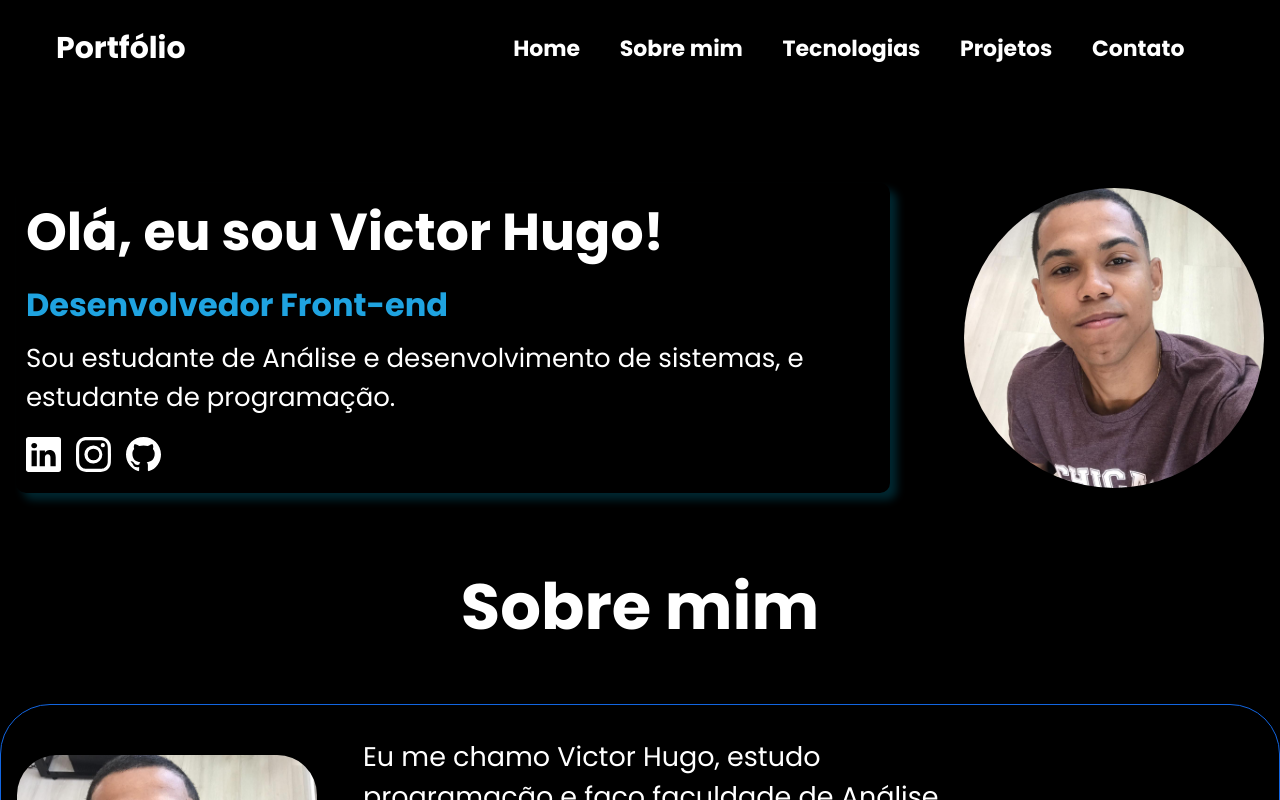
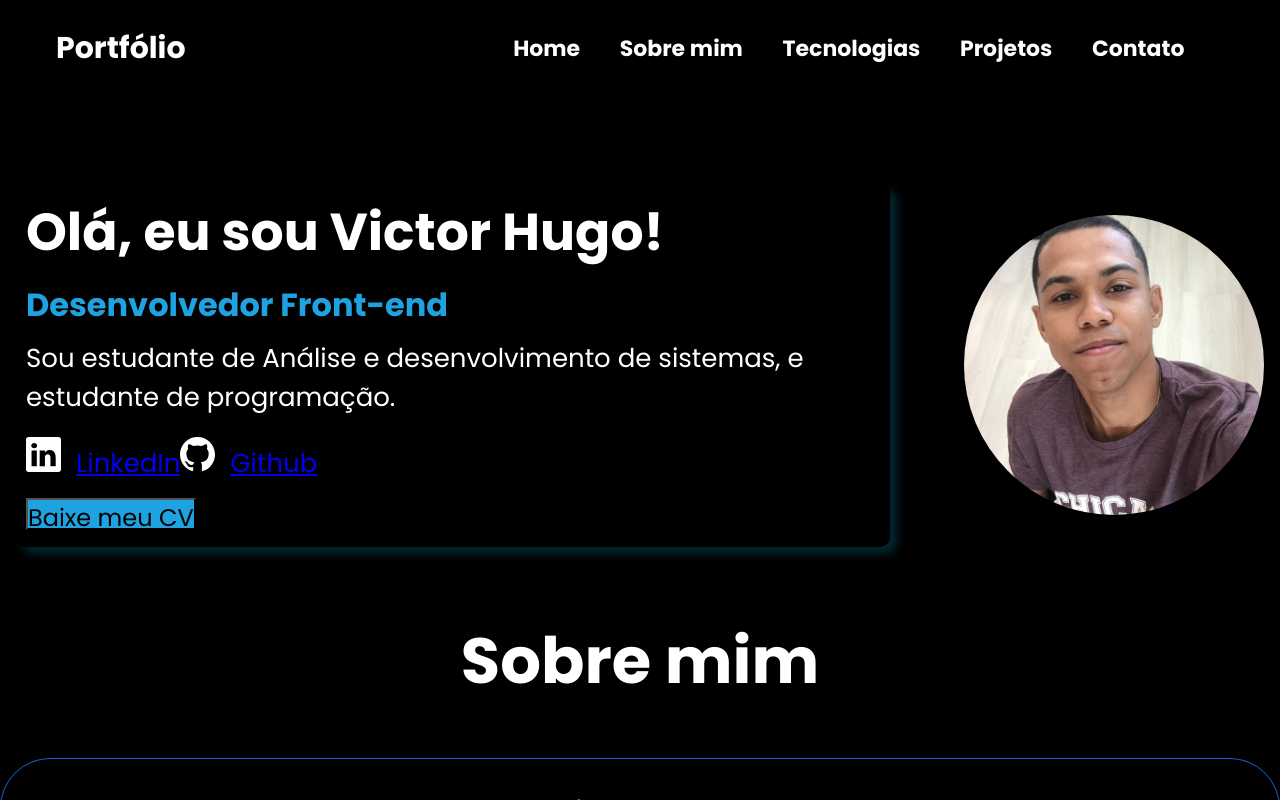
Before and after one commit to TorugoJS/Portfolio, a React (Create React App) app: page / in a window 1280 px wide. Shown: the top 800 px of the page. Built offline with nearby package versions, Linux system fonts and the light colour scheme.

Commit message:
Portfolio

```diff
--- a/public/index.html
+++ b/public/index.html
@@ -25,6 +25,7 @@
       Learn how to configure a non-root public URL by running `npm run build`.
     -->
     <title>React App</title>
+    <!-- <h1>Curriculo</h1> -->
   </head>
   <body>
     <noscript>You need to enable JavaScript to run this app.</noscript>
--- a/src/Sessões/Contato/Contato.js
+++ b/src/Sessões/Contato/Contato.js
@@ -25,7 +25,7 @@ function Contato(){
                     </div>
 
                     <div className="form-contato">
-                <form>
+                <form action="https://formsubmit.co/victorhugo60046@gmail.com" method="POST">
                     <input type='text'
                         placeholder="Nome"
                         className='input-nome'
--- a/src/Sessões/Home/Home.js
+++ b/src/Sessões/Home/Home.js
@@ -1,7 +1,8 @@
 import fotoPefil from '../imagens/Perfil.jpeg'
 import styles from './Home.module.css'
+import cv from '../curriculo/Curriculo.pdf';
 
-import { BsLinkedin, BsInstagram, BsGithub} from 'react-icons/bs'
+import { BsLinkedin, BsGithub} from 'react-icons/bs'
 
 function Home() {
 
@@ -17,10 +18,10 @@ function Home() {
                     <p>Sou estudante de Análise e desenvolvimento de sistemas, e estudante de programação.</p>
                     <div>
                     <div className='rede-sociais'>
-                    <a target='https://www.linkedin.com/in/victor-hugodev/' href='https://www.linkedin.com/in/victor-hugodev/'><BsLinkedin /></a>
-                    <a target='https://www.instagram.com/torugo_devjs/' href="https://www.instagram.com/torugo_devjs/"><BsInstagram /></a>
-                    <a target='https://github.com/TorugoJS' href='https://github.com/TorugoJS'><BsGithub /></a>
+                    <a target='https://www.linkedin.com/in/victor-hugodev/' href='https://www.linkedin.com/in/victor-hugodev/'><BsLinkedin />LinkedIn</a>
+                    <a target='https://github.com/TorugoJS' href='https://github.com/TorugoJS'><BsGithub />Github</a>
                 </div>
+                <a download="Victor Hugo CV" href={cv} ><button className='curriculo'>Baixe meu CV</button></a>
                     </div>
 
                 </div>
--- a/src/Sessões/Home/Home.module.css
+++ b/src/Sessões/Home/Home.module.css
@@ -31,7 +31,8 @@
     border-radius: 10px;
     margin-bottom: 10px;
 }
-.rede svg{
+
+.rede svg {
     font-size: 30px;
     margin-right: 15px;
     color: rgb(255, 255, 255);
@@ -60,6 +61,19 @@
     width: 40%;
     margin-right: 30px;
     background-color: rgb(253, 253, 253);
+}
+
+button {
+    color: #fff;
+    max-width: 250px;
+    margin-top: 15px;
+    text-align: center;
+    height: 2rem;
+    font-size: 1.5rem;
+    cursor: pointer;
+    background-color: rgb(31, 163, 224);
+    color: black;
+
 }
 
 @media screen and (max-width:1000px) {
@@ -116,7 +130,8 @@
     .scroll_down {
         display: none;
     }
-    .dev{
+
+    .dev {
         flex-wrap: wrap;
         font-size: 1.5rem;
     }
```
Also changed, not shown: 2 other files (tests, documents, lock files or other folders).
